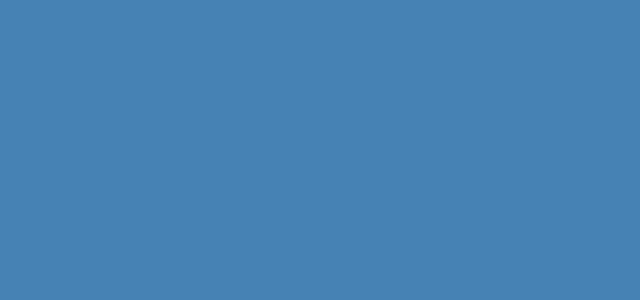
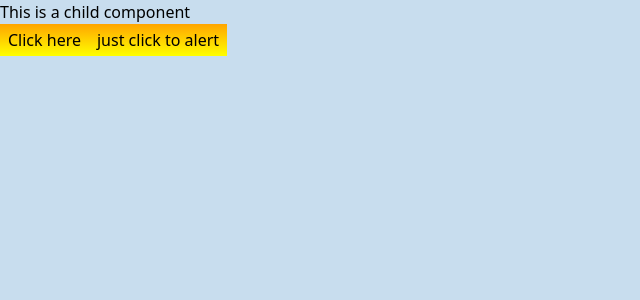
Before and after one commit to AdarshNaikDev/advance-react, a React (Create React App) app: page / in a window 1280 px wide. Shown: the top 300 px of the page, without its empty margins (0-640 px from the left). Built offline with nearby package versions, Linux system fonts and the light colour scheme.

Commit message:
passing data child to parent

```diff
--- a/src/App.css
+++ b/src/App.css
@@ -1,3 +1,38 @@
 body{
-  background-color: steelblue;
+  background-color: rgb(200, 221, 238);
 }
+
+h1  {
+color: red;
+
+}
+a{
+  background-color: blueviolet;
+  padding-left: 4px;
+  padding-right: 4px;
+  padding: 4px 6px 7px 4px;
+  margin-left: 5px;
+}
+
+.imgg{
+  border: solid rgb(221, 10, 10) 5px;
+}
+
+.container{
+  background : linear-gradient(to right, red, blue);
+  height: 100px;
+  width: 600px;
+}
+
+.container:hover{
+  background: linear-gradient(to right, blue, red);
+  height: 100px;
+  width: 600px;
+}
+.btn{
+  background: linear-gradient(to top, yellow, orange);
+  padding: 4px 8px;
+}
+.contain{
+  display: flex;
+}
--- a/src/App.js
+++ b/src/App.js
@@ -12,7 +12,8 @@ import UseReducerDemo from './Hooks/UseReducerDemo'
 import CrudFunction from './Hooks/CrudFunction';
 import MultipleData from './Hooks/MultipleData';
 import HarshaCode from './Hooks/HarshaCode';
-import UnderstandCSS from './UnderstandCSS'
+import UnderstandCSS from './UnderstandCSS';
+import ChildToParent2 from './Hooks/ChildToParent2';
 
 
 function App() {
@@ -21,8 +22,18 @@ function App() {
   {
     alert("fetch data function from app.js")
   }
+  let user = "Adarsh Naik"
+  const[usrName, setusrName] = useState("Bharat")
+  const[display, setDisplay] = useState(false)
 
-  const[usrName, setusrName] = useState("Bharat")
+  function displayhandler(){
+    display? setDisplay(false): setDisplay(true)
+}
+
+function dataReaderFromChild(data){
+
+  alert(data)
+}
   return (
     <>
       {/* <Usestatedemo/> */}
@@ -40,7 +51,8 @@ function App() {
       {/* <CrudFunction/> */}
       {/* <MultipleData/> */}
       {/* <HarshaCode/> */}
-      <UnderstandCSS />
+      {/* <UnderstandCSS /> */}
+      <ChildToParent2  displayhandler={displayhandler} user={user} display={display} dataReaderFromChild={dataReaderFromChild}/>
 
     </>
   )
--- /dev/null
+++ b/src/Hooks/ChildToParent2.js
@@ -0,0 +1,26 @@
+import React, { useState } from "react";
+import '../App.css'
+
+function ChildToParent2({user,displayhandler,display,dataReaderFromChild}){
+
+    // const[display, setDisplay] = useState(false)
+    // function displayhandler(){
+    //     display? setDisplay(false): setDisplay(true)
+    // } same function can be passed to parent
+    let childvariable = "child commponent string data"
+
+    return(
+        <>
+        <h2>This is a child component</h2>
+        <div className="contain">
+        <button onClick={displayhandler} className="btn">Click here</button>
+        <hr></hr>
+        <button className="btn" onClick={()=>dataReaderFromChild(childvariable)}>just click to alert</button>
+        </div>
+        <h2>{display? user: null}</h2>
+        </>
+    )
+
+}
+
+export default ChildToParent2;
--- a/src/UnderstandCSS.js
+++ b/src/UnderstandCSS.js
@@ -1,7 +1,24 @@
 import React from "react";
 import './App.css'
+import './swan.jpg'
 
 const HtmlFunction = ()=>{
+return(
+    <>
+    <h1>
+        Hi to css
+    </h1>
+    <a>
+        Simple anchor tag
+    </a>
+    <img className="imgg" src={require("./swan.jpg")}></img>
+    <div className="container">
+
+    </div>
+    </>
+
+
+)
 
 }
 
```
Also changed, not shown: src/swan.jpg (added).
